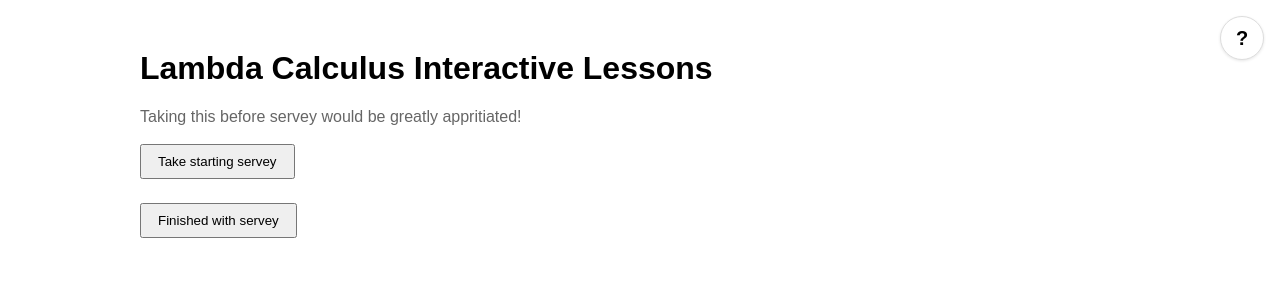
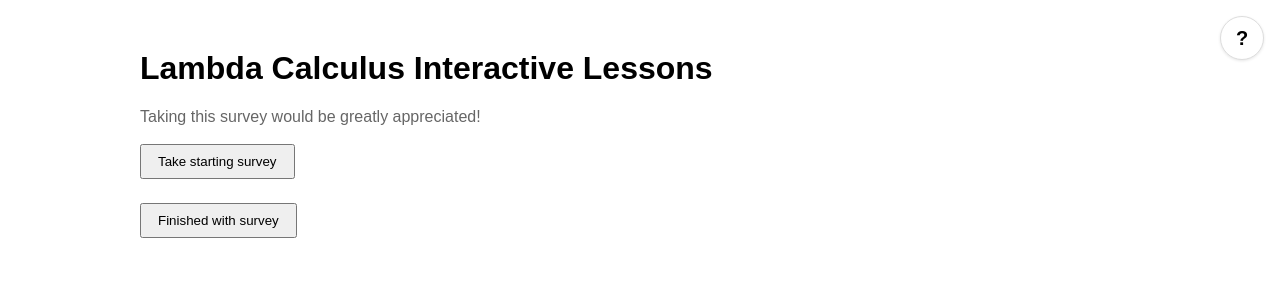
Before and after one commit to Dark-Hydra8/lambda-calculus-interactive-lesson, a React (Create React App) app: page / in a window 1280 px wide. Shown: the top 300 px of the page. Built offline with nearby package versions, Linux system fonts and the light colour scheme; no server answers.

Commit message:
Fix spelling mistakes

```diff
--- a/src/App.tsx
+++ b/src/App.tsx
@@ -88,7 +88,7 @@ const AppContent: React.FC<{ identity: UserIdentity | null; identityLoading: boo
     <>
       Congradulations! You have finished this task! <br />
       You can move onto the next one or keep going! <br />
-      If you have finished all tasks, it would be greatly appritiated if you took the ending servey!
+      If you have finished all tasks, it would be greatly appreciated if you took the ending survey!
     </>
   );
   const completionMessage = (lessonId: LessonId) =>
@@ -190,7 +190,7 @@ const AppContent: React.FC<{ identity: UserIdentity | null; identityLoading: boo
       <div className="container">
         <h1>Lambda Calculus Interactive Lessons</h1>
         <p style={{ marginBottom: '18px', color: '#666' }}>
-          Taking this before servey would be greatly appritiated!
+          Taking this survey would be greatly appreciated!
         </p>
         <div style={{ marginBottom: '24px' }}>
           <button
@@ -198,10 +198,10 @@ const AppContent: React.FC<{ identity: UserIdentity | null; identityLoading: boo
               window.open(surveyUrl, '_blank', 'noopener,noreferrer');
             }}
           >
-            Take starting servey
+            Take starting survey
           </button>
         </div>
-        <button onClick={() => setHasFinishedSurvey(true)}>Finished with servey</button>
+        <button onClick={() => setHasFinishedSurvey(true)}>Finished with survey</button>
       </div>
     );
   }
@@ -231,7 +231,7 @@ const AppContent: React.FC<{ identity: UserIdentity | null; identityLoading: boo
           }}
           style={{ fontSize: '18px', padding: '12px 24px' }}
         >
-          Take ending servey
+          Take ending survey
         </button>
       </div>
 
--- a/src/BetaReductionLesson.tsx
+++ b/src/BetaReductionLesson.tsx
@@ -104,7 +104,7 @@ export const BetaReductionLesson: React.FC<{
     } else if (redex !== null) {
       redex.reduce();
     } else {
-      throw new Error("inital statement has no redex");
+      throw new Error("initial statement has no redex");
     }
     if (redex !== null) {
       questions.push({question, questionStr: String(question), answer, answerStr: String(answer)});
--- a/src/lambda_ir.ts
+++ b/src/lambda_ir.ts
@@ -454,7 +454,7 @@ export class Application extends LambdaTree {
 
 	public reduce() : LambdaObject {
 		if (!(this.left instanceof Lambda)) {
-			throw new Error("Attempted to reduce a non redux");
+			throw new Error("Attempted to reduce a non redex");
 		}
 		let t_prime = this.left.call(this.right);
 		if (this.parent !== null) {
```
